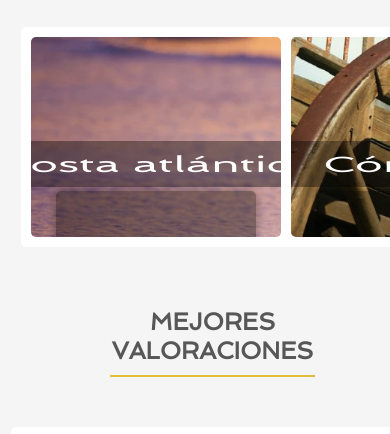
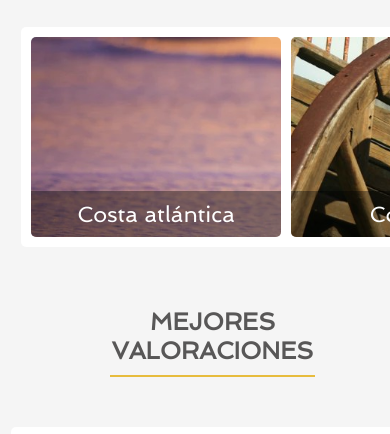
Before and after one commit to AguConco/alquileres-concollato, a plain HTML site: page index.html in a window 390 px wide. Shown: the part 397-831 px from the top of the page. Drawn offline with Linux system fonts and the light colour scheme.

Commit message:
responsive rompia el efecto

```diff
--- a/css/estilos.css
+++ b/css/estilos.css
@@ -1163,7 +1163,14 @@ video{
                             "cuyo    cuyo    cuyo      litoral   litoral litoral";
     }
 
+
+    .presentacionLugares div h2 a{
+        border-radius: 0;
+        width: 100%;
+
+    }
     .presentacionLugares div h2{
+        border-radius: 0;
         width: 100%;
         font-size: 18px;
     }
@@ -1431,21 +1438,12 @@ header{
 
 }
 .presentacionLugares div h2{
-    position: absolute;
-    bottom: 0;
-    left: 50%;
-    width: 200px;
-    text-align: center;
-    background: #00000060;
-    font-size: 22px;
-    border-radius: 5px 5px 0 0;
-    transform: translateX(-50%);
+    width: 100%;
+    border-radius: 0;
 }
 .presentacionLugares div h2 a{
-    color: #fff;
-    font-weight: 300;
-    display: block;
-    padding: 10px;
+    width: 100%;
+    border-radius: 0;
 }
 
 
```
